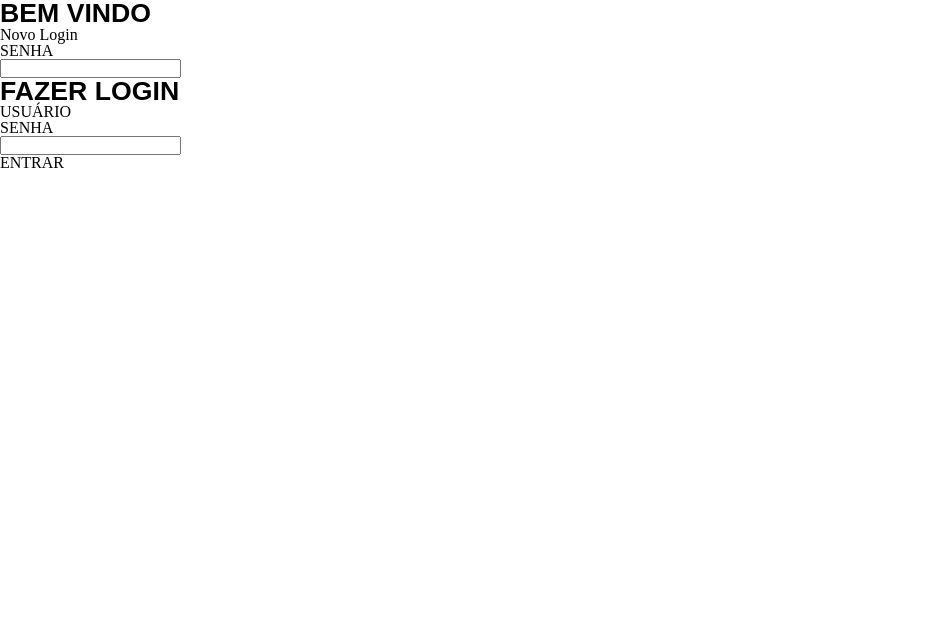
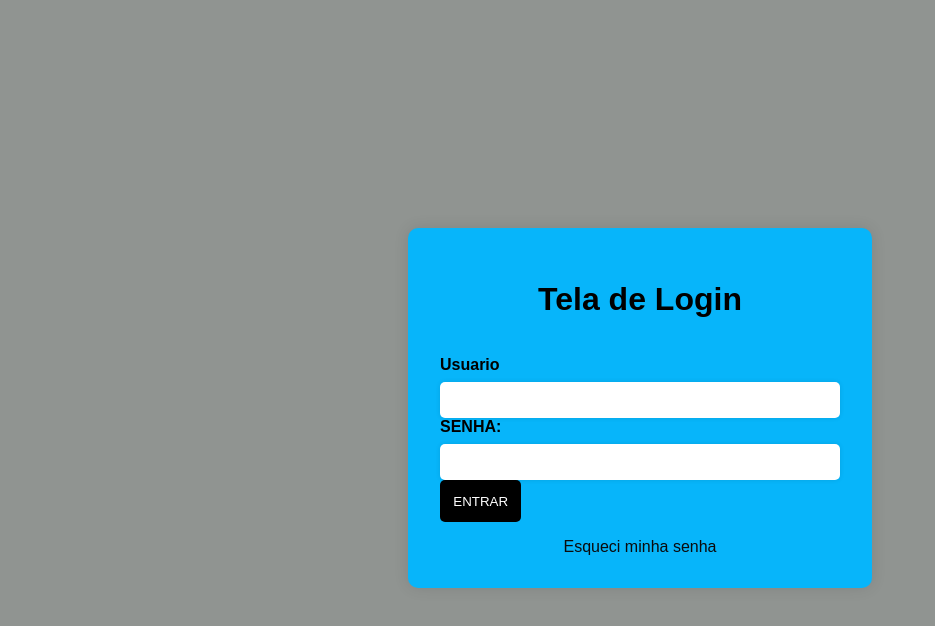
Before and after one commit to carla-Taborda/tela-de-login, a plain HTML site: page index.html in a window 1280 px wide. Shown: the whole page, without its empty margins (0-935 px from the left). Drawn offline with Linux system fonts and the light colour scheme.

Commit message:
diversas alterações na tela de login

```diff
--- a/index.html
+++ b/index.html
@@ -1,20 +1,29 @@
 <!DOCTYPE html>
-<html lang="en">
+<html lang="pt-BR">
+
 <head>
     <meta charset="UTF-8">
-    <meta name="viewport" content="width=device-width, initial-scale=1.0">
+    <meta name="viewport" content="width=device-width,initial-scale=1.0">
     <title>Tela de login</title>
-    <link rel="stylesheet" href="./reset.css">
     <link rel="stylesheet" href="style.css">
 </head>
-<body> <h1>BEM VINDO</h1>
-    <p>Novo Login</p>
-    <p>SENHA</p>
-    <input type="text">
-    <h1>FAZER LOGIN</h1>
-    <p>USUÁRIO</p>
-    <p>SENHA</p>
-    <input type="text">
-    <p>ENTRAR</p>
+
+<body>
+    <div class="login-container">
+        <h1>Tela de Login</h1>
+        <form action="index.html" method="POST">
+            <div class="input-container">
+                <label for="Usuario">Usuario</label>
+                <input type="Usuario" id="Usuario" name="Usuario">
+            </div>
+            <div class="input-container">
+                <label for="senha">SENHA:</label>
+                <input type="password" id="senha" name="senha">
+            </div>
+            <button type="submit">ENTRAR</button>
+        </form>
+        <a href="#">Esqueci minha senha</a>
+    </div>
 </body>
+
 </html>
--- a/style.css
+++ b/style.css
@@ -1,4 +1,69 @@
-h1{ font-family: Arial;
-font-size: 20pt;
-color:black;
+body {
+    font-family: Arial, sans-serif;
+    display: flex;
+    justify-content: center;
+    align-items: center;
+    height: 100vh;
+    background-color: #909491;
 }
+
+.login-container {
+    background-color: rgb(7, 181, 250);
+    padding: 2em;
+    width: 90%;
+    max-width: 400px;
+    border-radius: 10px;
+    box-shadow: 0px 0px 15px rgba(0, 0, 0, 0.1);
+    display: flex;
+    flex-direction: column;
+    gap: 1em;
+}
+
+h1 {
+    text-align: center;
+    color: black;
+
+}
+
+.input-container {
+    display: flex;
+    flex-direction: column;
+    gap: 0.5em;
+
+    }
+
+    label {
+        font-weight: bold;
+    }
+
+    input{
+        padding: 0.8em;
+        border: none;
+        border-radius: 5px;
+        outline: none;
+        box-shadow: 0px 0px 5px rgba(0, 0, 0, 0.1);
+    }
+
+    button {
+        padding: 1em;
+        border: none;
+        border-radius: 5px;
+        background-color: black;
+        color: #fff;
+        cursor: pointer;
+        transition: 0.3s;
+    }
+
+    button:hover{
+        background-color: rgb(11, 11, 11);
+    }
+
+    a{
+        text-align: center;
+        color: rgb(11, 11, 12);
+        text-decoration: none;
+    }
+
+    a:hover{
+        text-decoration: underline;
+    }
```
Also changed, not shown: 1 other file.
